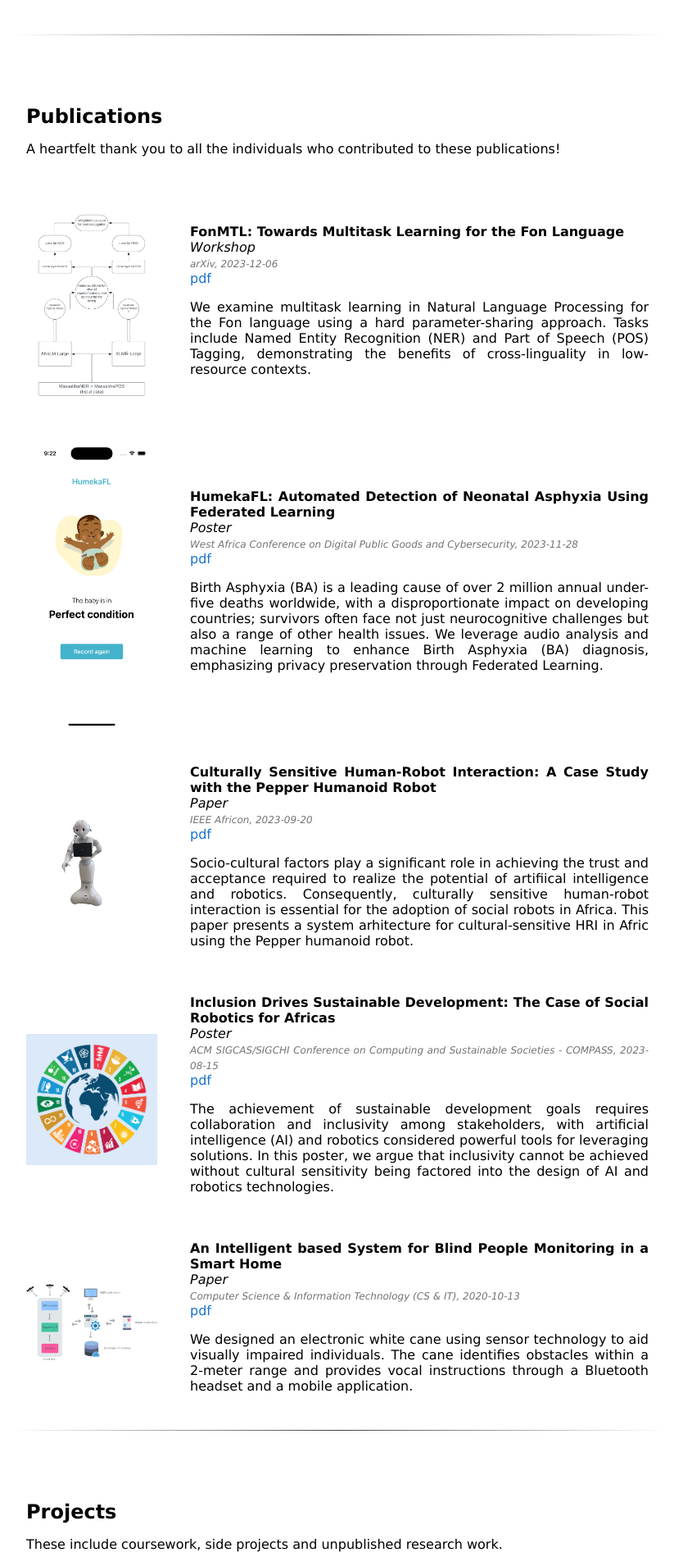
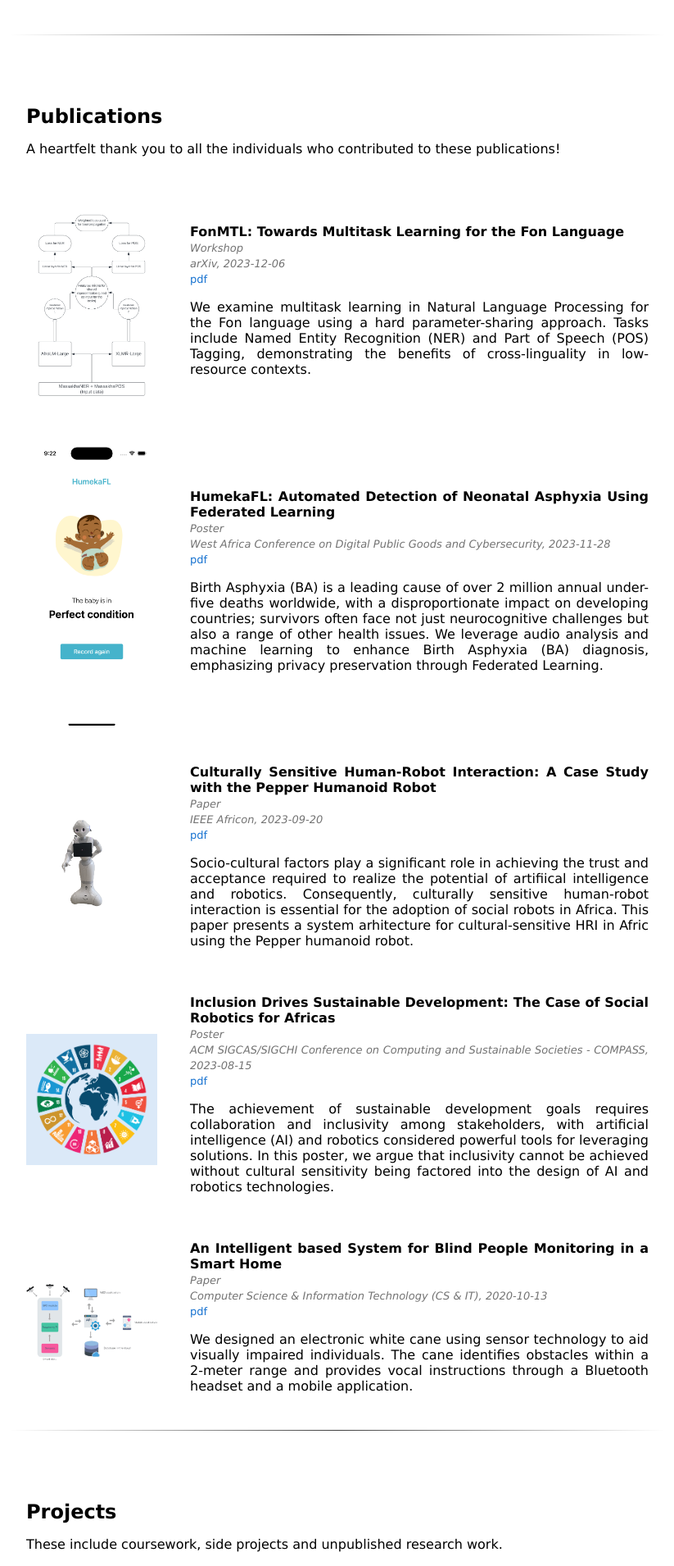
Before and after one commit to pamely/pamely.github.io, a Jekyll site: the page built from _posts/2023-12-06-winlp.markdown, in a window 1280 px wide. Shown: the part 837-2747 px from the top of the page at 82% size, without its empty margins (228-1051 px from the left). Built offline with Jekyll 4.4.1, drawn with Linux system fonts in a browser that asks for light colours.

Commit message:
Update default.html

```diff
--- a/_layouts/default.html
+++ b/_layouts/default.html
@@ -92,12 +92,12 @@
             <td style="padding:2.5%;width:75%;vertical-align:middle">
               <h3>{{post.title}}</h3>
               <br>
-              <em>{{post.categories}} {{post.course}}</em>
+              <em style="font-size: 13px; color: #737373">{{post.categories}}</em>
               <br>
-              <em style="font-size: 12px; color: #737373"> {{post.venue}}, {{ post.date | date: "%Y-%m-%d" }}</em>
+              <em style="font-size: 13px; color: #737373"> {{post.venue}}, {{ post.date | date: "%Y-%m-%d" }}</em>
               <br>
               {% if post.pdf %}
-              <a href="{{post.pdf}}">pdf</a>
+              <a href="{{post.pdf}}" style="font-size: 13px;">pdf</a>
               {% endif %}
               <p></p>
               {{ post.excerpt }}
```
